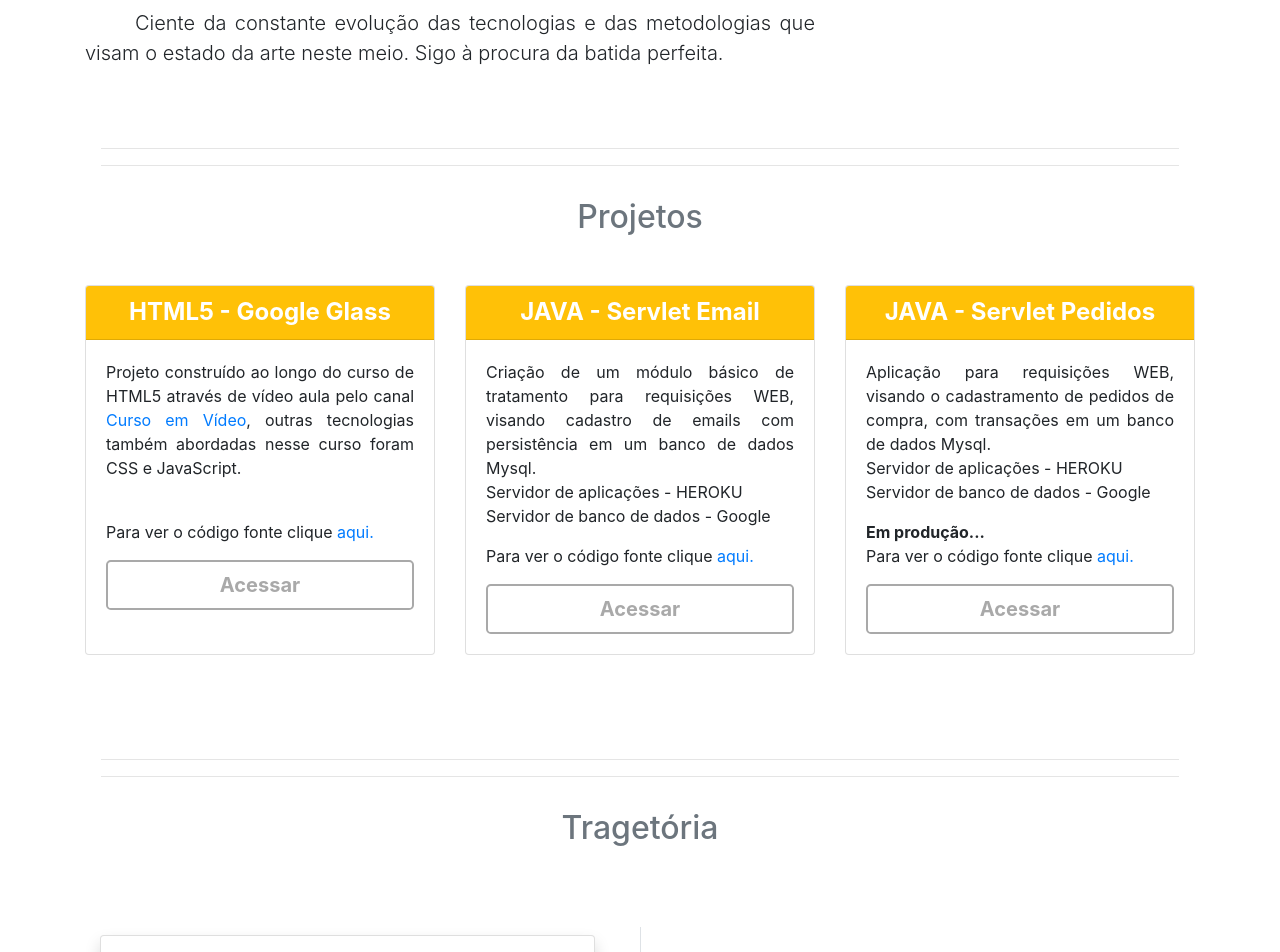
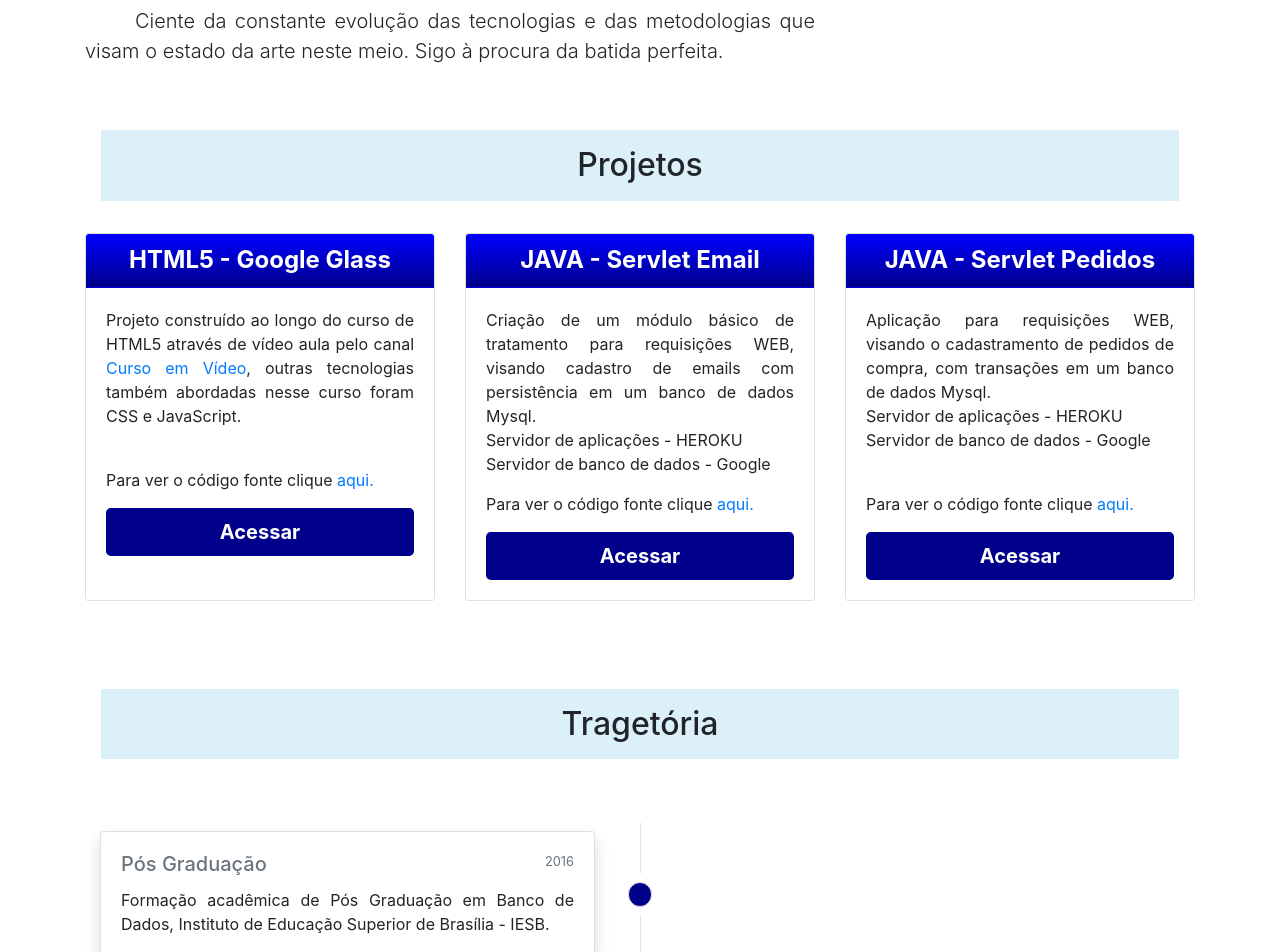
Before and after one commit to rlimax/rlimax.github.io, a plain HTML site: page index.html in a window 1280 px wide. Shown: the part 660-1612 px from the top of the page. Drawn offline with nearby package versions, Linux system fonts and the light colour scheme.

Commit message:
Atualização de tema e link de projeto.

```diff
--- a/css/style.css
+++ b/css/style.css
@@ -38,9 +38,17 @@
   }
  .radius{
 	 border-radius: 200px;
-	 border: 5px dotted orange;
+	 border: 5px dotted darkblue;
  }
- .gray{
-	 color: darkgray;
-	 border:2px solid darkgray;
+ .bblue{
+	 background-color: darkblue;
  }
+ .cblue{
+	 background-color: rgba(135,206,235,.3);
+ }
+ .dblue{
+	 background-image: linear-gradient(blue, darkblue);
+ }
+ .sombra{
+	 box-shadow: 0px 2px 2px darkblue;
+ }
--- a/index.html
+++ b/index.html
@@ -15,7 +15,7 @@
 
 <body>
     <!-- Menu de Navegação -->
-    <nav class="navbar navbar-expand-lg navbar-light bg-warning font-weight-bold fixed-top">
+    <nav class="navbar navbar-expand-lg navbar-light sombra dblue font-weight-bold fixed-top">
         <div class="container">
             <a class="navbar-brand" href="#"></a>
             <button class="navbar-toggler" type="button" data-toggle="collapse" data-target="#navbarResponsive" aria-controls="navbarResponsive"
@@ -41,9 +41,7 @@
     </nav>
     <div class="container">
         <div class="pricing-header px-3 py-3 pt-md-5 pb-md-4 mx-auto text-center">
-            <hr>
-            <hr>
-            <h2 class="text-center text-muted py-3">Um pouco sobre</h2>
+            <h2 class="text-center mt-5 cblue py-3">Um pouco sobre</h2>
         </div>
         <div class="row featurette">
             <div class="col-md-8">
@@ -52,7 +50,7 @@
 				não para de crescer, no intuito de criar novas soluções para todos os tipos de problemas.
                 </p>
                 <p class="lead">
-                    Minha formação, atualmente, abrange uma graduação de Tecnólogo em Gestão de Sistemas de Informação complementada com uma Especialização em Banco de dados e cursos
+                    Minha formação, atualmente, abrange uma graduação como Tecnólogo em Gestão de Sistemas de Informação complementada com uma Especialização em Banco de dados e cursos
 				de extensão sobre os principais SGBDs do mercado e linguagens de desenvolvimento.</p>
                 <p class="lead">
                     Algumas de minhas <em>skills</em> envolvem desenvolver e manter funcionalidades de aplicações Web, processos de ETL e automatizar algumas tarefas com scripts, utilizando
@@ -70,13 +68,11 @@
 
         <a id="projetos"></a>
         <div class="pricing-header px-3 py-3 pt-md-5 pb-md-4 mx-auto text-center">
-            <hr>
-            <hr>
-            <h2 class="text-center text-muted py-3">Projetos</h2>
+            <h2 class="text-center cblue py-3">Projetos</h2>
         </div>
         <div class="card-deck mb-3 ">
             <div class="card mb-4 box-shadow">
-                <div class="card-header bg-warning">
+                <div class="card-header dblue">
                     <h4 class="my-0 font-weight-bold text-white text-center">HTML5 - Google Glass</h4>
                 </div>
                 <div class="card-body">
@@ -89,11 +85,11 @@
                     <p>Para ver o código fonte clique <a target="_blank"
                             href="https://github.com/rlimax/googleglass">aqui.</a></p>
                     <a href="https://rlimax.github.io/googleglass/" target="_blank"
-                        class="btn btn-lg btn-block gray font-weight-bold" style="margin-bottom: 0pt;">Acessar</a>
+                        class="btn btn-lg btn-block bblue text-white font-weight-bold" style="margin-bottom: 0pt;">Acessar</a>
                 </div>
             </div>
             <div class="card mb-4 box-shadow">
-                <div class="card-header bg-warning">
+                <div class="card-header dblue">
                     <h4 class="my-0 font-weight-bold text-white text-center">JAVA - Servlet Email</h4>
                 </div>
                 <div class="card-body">
@@ -103,20 +99,20 @@
                     <p>Para ver o código fonte clique <a target="_blank"
                             href="https://github.com/rlimax/servlet_cadEmail">aqui.</a></p>
                     <a href="https://stormy-sands-15439.herokuapp.com/" target="_blank"
-                        class="btn btn-lg btn-block gray font-weight-bold" style="margin-bottom: 0pt;">Acessar</a>
+                        class="btn btn-lg btn-block bblue text-white font-weight-bold" style="margin-bottom: 0pt;">Acessar</a>
                 </div>
             </div>
             <div class="card mb-4 box-shadow">
-                <div class="card-header bg-warning">
+                <div class="card-header dblue">
                     <h4 class="my-0 font-weight-bold text-white text-center">JAVA - Servlet Pedidos</h4>
                 </div>
                 <div class="card-body">
                     <p>Aplicação para requisições WEB, visando o cadastramento de pedidos de compra, com transações em
 					um banco de dados Mysql.<br />Servidor de aplicações - HEROKU<br />Servidor de banco de dados - Google</p>
-                    <span class="font-weight-bold">Em produção...</span>
+                    <br/>
                     <p>Para ver o código fonte clique <a target="_blank" href="https://github.com/rlimax/organics">aqui.</a></p>
-                    <div disabled href="" target="_blank"
-                        class="btn-lg btn-block text-center gray font-weight-bold" style="margin-bottom: 0pt;">Acessar</div>
+                    <a href="https://pacific-bayou-20579.herokuapp.com/" target="_blank"
+                        class="btn btn-lg btn-block bblue text-white font-weight-bold" style="margin-bottom: 0pt;">Acessar</a>
                 </div>
             </div>
         </div>
@@ -124,9 +120,8 @@
         <a id="tragetoria"></a>
         <div class="pricing-header px-3 py-3 pt-md-5 pb-md-4 mx-auto text-center">
             <!-- <h1 class="display-4"></h1> -->
-            <hr>
-            <hr>
-            <h2 class="text-center text-muted py-3">Tragetória</h2>
+
+            <h2 class="text-center py-3  cblue">Tragetória</h2>
         </div>
         <div class="container py-2 mt-4 mb-4">
             <!--/row-->
@@ -148,7 +143,7 @@
                         <div class="col">&nbsp;</div>
                     </div>
                     <h5 class="m-2">
-                        <span class="badge badge-pill  bg-warning border">&nbsp;</span>
+                        <span class="badge badge-pill bblue border">&nbsp;</span>
                     </h5>
                     <div class="row h-50">
                         <div class="col border-right">&nbsp;</div>
@@ -171,7 +166,7 @@
                         <div class="col">&nbsp;</div>
                     </div>
                     <h5 class="m-2">
-                        <span class="badge badge-pill bg-warning border">&nbsp;</span>
+                        <span class="badge badge-pill bblue border">&nbsp;</span>
                     </h5>
                     <div class="row h-50">
                         <div class="col border-right">&nbsp;</div>
@@ -207,7 +202,7 @@
                         <div class="col">&nbsp;</div>
                     </div>
                     <h5 class="m-2">
-                        <span class="badge badge-pill bg-warning border">&nbsp;</span>
+                        <span class="badge badge-pill bblue border">&nbsp;</span>
                     </h5>
                     <div class="row h-50">
                         <div class="col">&nbsp;</div>
@@ -225,10 +220,8 @@
         <!--Contatos-->
         <a id="contatos"></a>
         <div class="pricing-header px-3 py-3 pt-md-5 pb-md-4 mx-auto text-center">
-            <hr>
-            <hr>
 
-            <h2 class="text-center text-muted py-3">Contatos</h2>
+            <h2 class="text-center cblue mb-5 py-3">Contatos</h2>
             <p class="text-center">
                 <a target="_blank" href="https://github.com/rlimax/">
                     <button class="btn btn-outline-dark"><i class="fab fa-github-alt"></i> GitHub</button>
```
